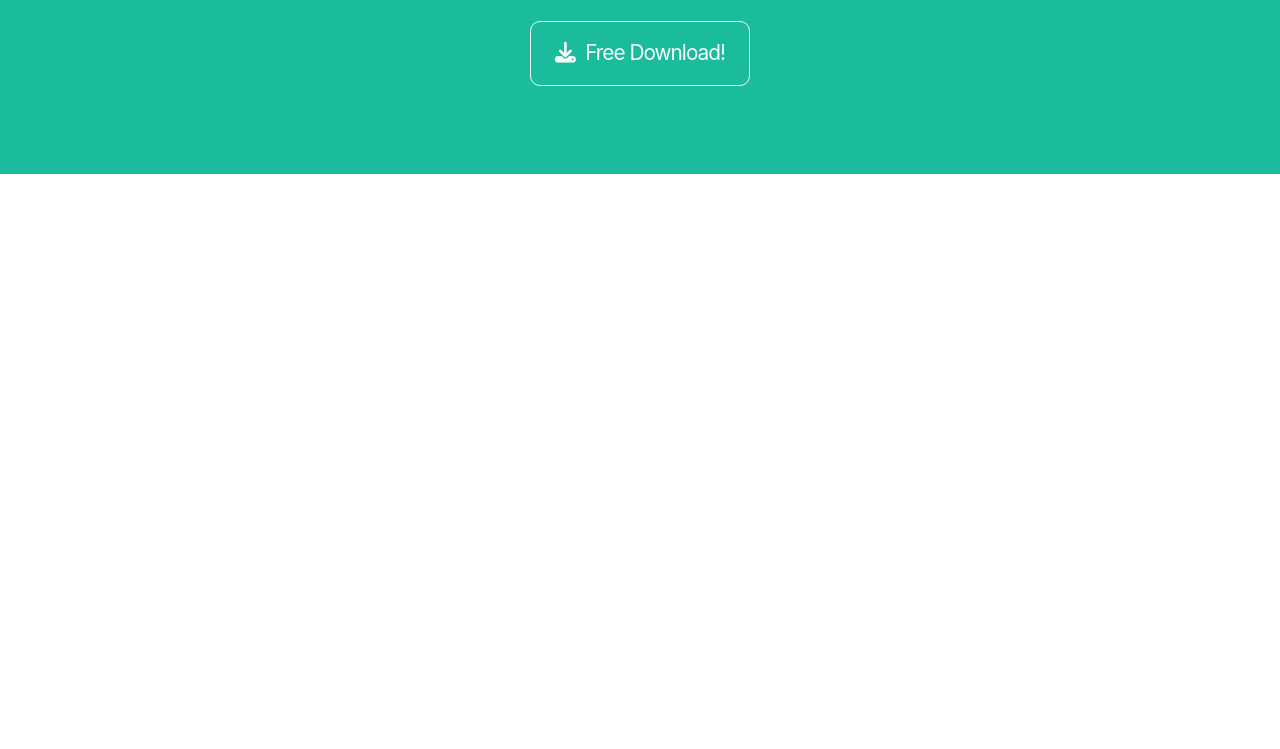
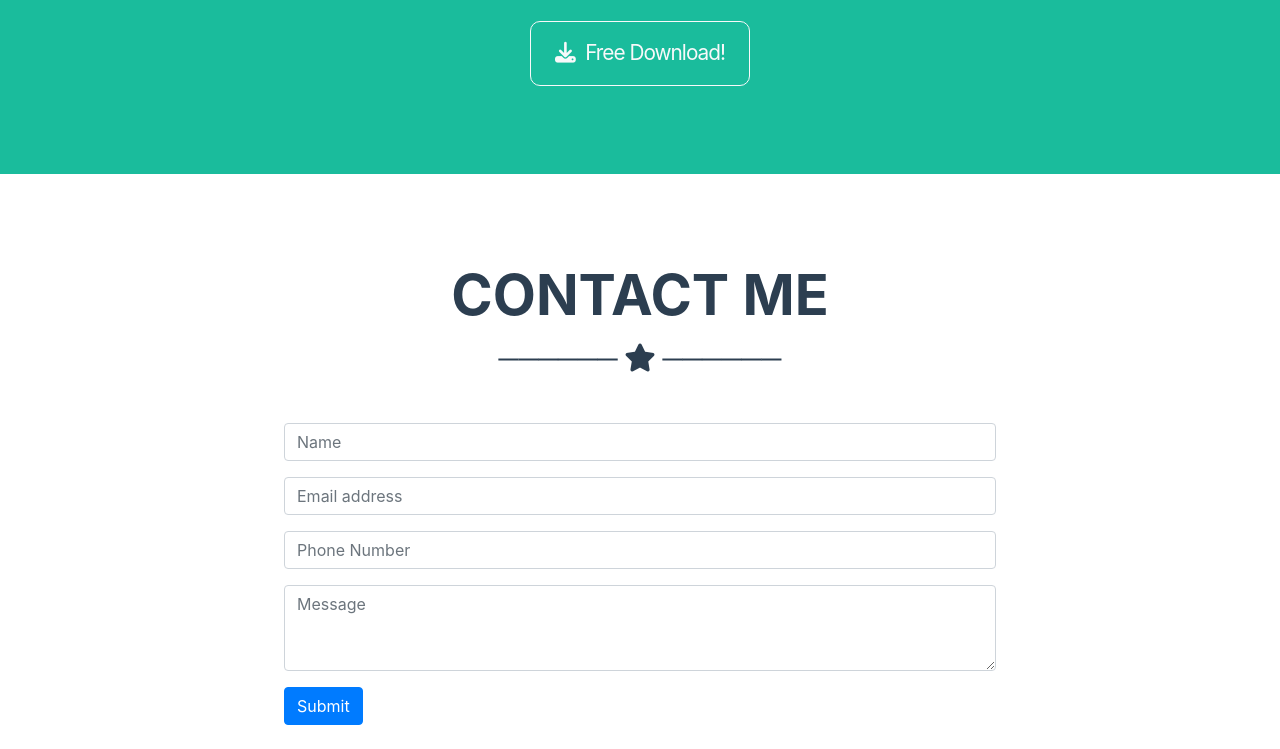
Before and after one commit to valhallar/practice-freelancer, a plain HTML site: page index.html in a window 1280 px wide. Shown: the part 2087-2836 px from the top of the page. Before the commit the page ends 2293 px from the top, so only its background shows below. Drawn offline with nearby package versions, Linux system fonts and the light colour scheme; a script that the page names is missing.

Commit message:
Added contact name and form

```diff
--- a/index.html
+++ b/index.html
@@ -50,7 +50,7 @@
 
     <section id="portfolio">
       <h1 class="text-center">PORTFOLIO</h1>
-      <p class="break text-center breakline">──────   <i class="fas fa-star"></i>   ──────</p>
+      <p class="breakline text-center">──────   <i class="fas fa-star"></i>   ──────</p>
 
       <div class="container">
         <div class="row pb-5">
@@ -118,6 +118,34 @@
       </div>
     </section>
 
+    <section id="contact">
+      <h1 class="display-4 text-center">CONTACT ME</h1>
+      <p class="breakline text-center">──────   <i class="fas fa-star"></i>   ──────</p>
+
+      <div class="container">
+        <div class="row d-flex justify-content-center pb-4">
+          <div class="col-md-10 col-lg-8 px-4">
+            <form>
+              <div class="form-group">
+                <input type="text" class="form-control" id="formGroupExampleInput2" placeholder="Name">
+              </div>
+              <div class="form-group">
+                <input type="email" class="form-control" id="exampleInputEmail1" aria-describedby="emailHelp" placeholder="Email address">
+              </div>
+              <div class="form-group">
+                <input type="text" class="form-control" id="formGroupExampleInput2" placeholder="Phone Number">
+              </div>
+              <div class="form-group">
+                <textarea class="form-control" id="exampleFormControlTextarea1" rows="3" placeholder="Message"></textarea>
+              </div>
+              <button type="submit" class="btn btn-primary">Submit</button>
+            </form>
+          </div>
+        </div>
+      </div>
+
+    </section>
+
 </body>
 
     <script src="https://code.jquery.com/jquery-3.2.1.slim.min.js" integrity="sha384-KJ3o2DKtIkvYIK3UENzmM7KCkRr/rE9/Qpg6aAZGJwFDMVNA/GpGFF93hXpG5KkN" crossorigin="anonymous"></script>
--- a/main.css
+++ b/main.css
@@ -26,6 +26,11 @@
     background-color: #1abc9c;
 }
 
+#portfolio div,
+#contact div {
+    background-color: white;
+}
+
 #introduction img {
     width: 15em;
 }
@@ -50,14 +55,16 @@
     padding-top: 0.5em;
 }
 
-#portfolio h1 {
+#portfolio h1,
+#contact h1 {
     font-weight: 700;
     color: #2c3e50;
     font-size: 3.5em;
     padding-top: 1em;
 }
 
-#portfolio .breakline {
+#portfolio .breakline,
+#contact .breakline {
     font-weight: 700;
     font-size: 1.75em;
     color: #2c3e50;
@@ -99,7 +106,7 @@
     text-align: center;
   }
 
-  #about h1 {
+#about h1 {
     font-weight: 700;
     color: white;
     font-size: 3em;
```
Also changed, not shown: 1 other file.
